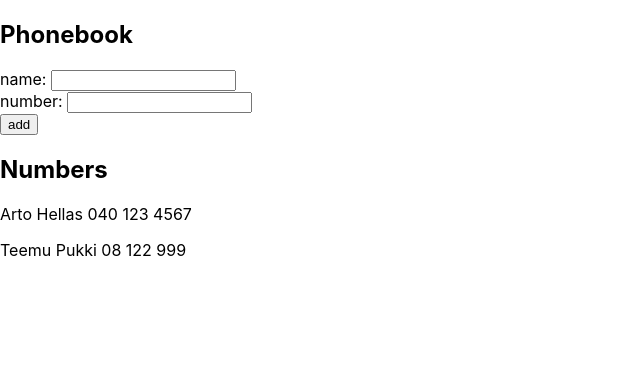
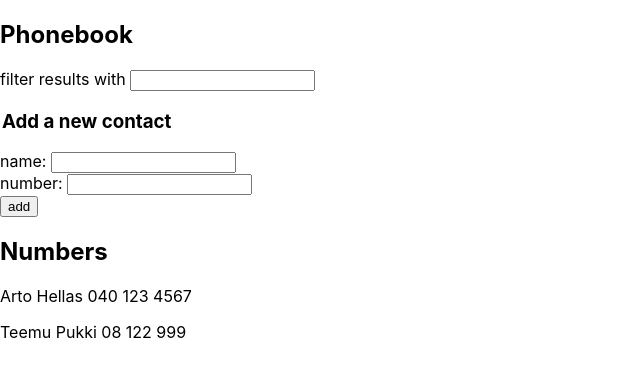
Before and after one commit to jkerola/fullstack2020, a React (Create React App) app in the folder 2/puhelinluettelo/: page / in a window 1280 px wide. Shown: the top 376 px of the page, without its empty margins (0-640 px from the left). Built offline with nearby package versions, Linux system fonts and the light colour scheme.

Commit message:
Exercise 2.9

```diff
--- a/2/puhelinluettelo/src/App.js
+++ b/2/puhelinluettelo/src/App.js
@@ -14,6 +14,11 @@ const App = () => {
   ])
   const [newName, setNewName] = useState('')
   const [newNumber, setNewNumber] = useState('')
+  const [newFilter, setNewFilter] = useState('')
+  const [showAll, setShowAll] = useState(true)
+  const personsToShow = showAll
+    ? persons
+    : persons.filter(person => person.name.toLowerCase().includes(newFilter.toLowerCase()))
   const handleNameChange = (event) => {
     setNewName(event.target.value)
   }
@@ -40,10 +45,21 @@ const App = () => {
       setNewNumber('')
     }
   }
+  const handleFilterChange = (event) => {
+    setNewFilter(event.target.value)
+    if (event.target.value === ('')) {
+      setShowAll(true)
+    } else {
+      setShowAll(false)
+    }
+  }
+
   return (
     <div>
       <h2>Phonebook</h2>
+        filter results with <input value={newFilter} onChange={handleFilterChange} />
       <form onSubmit={addNewPerson}>
+        <legend><h3>Add a new contact</h3></legend>
         <div>
           name: <input value={newName} onChange={handleNameChange} /><br />
           number: <input value={newNumber} onChange={handleNumberChange} />
@@ -54,7 +70,9 @@ const App = () => {
       </form>
       <h2>Numbers</h2>
       <div>
-        {persons.map(person => <p key={person.name}>{person.name} {person.number}</p>)}
+        {personsToShow.map(person =>
+          <p key={person.name}>{person.name} {person.number}</p>
+        )}
       </div>
     </div>
   )
```
